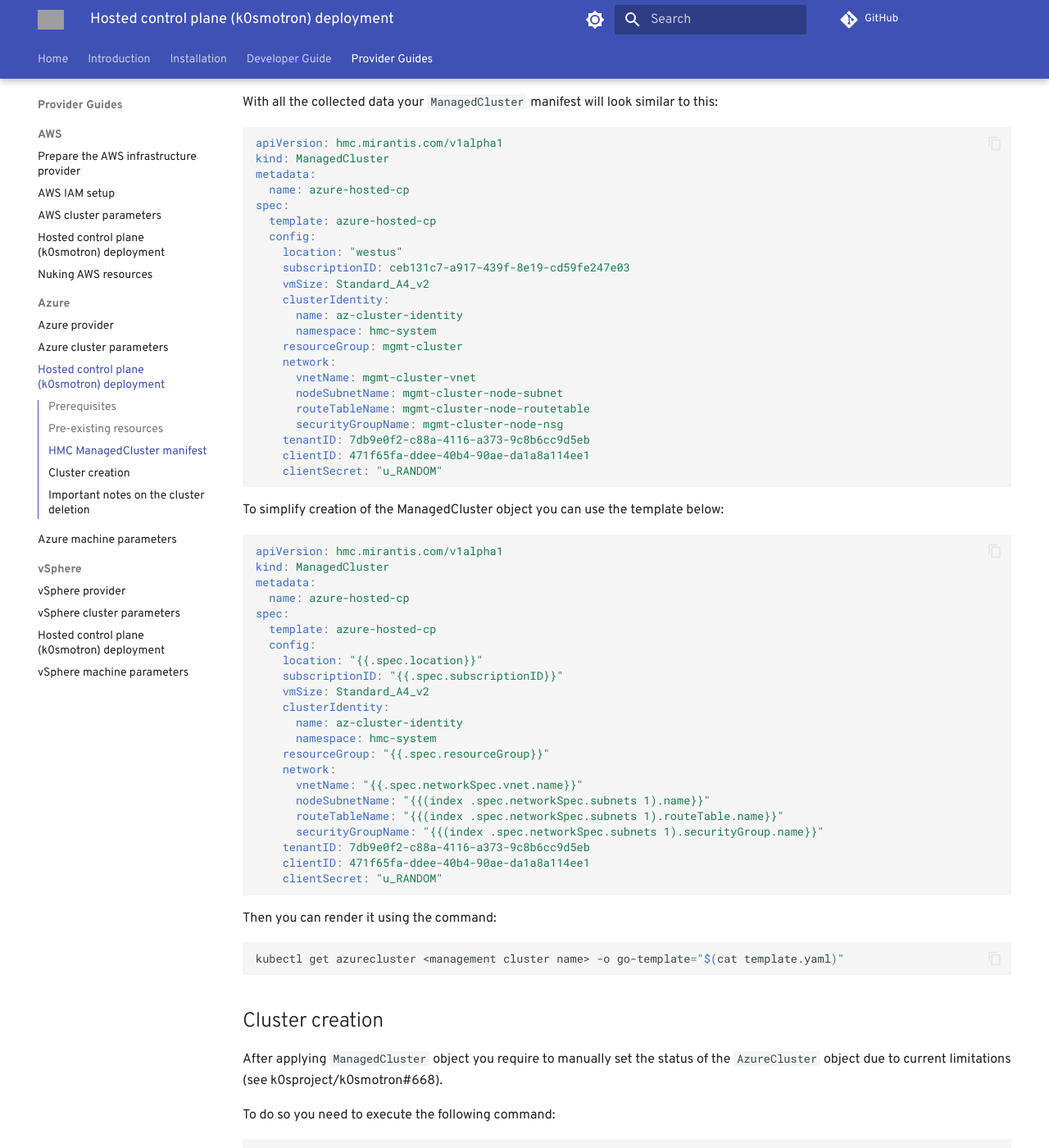
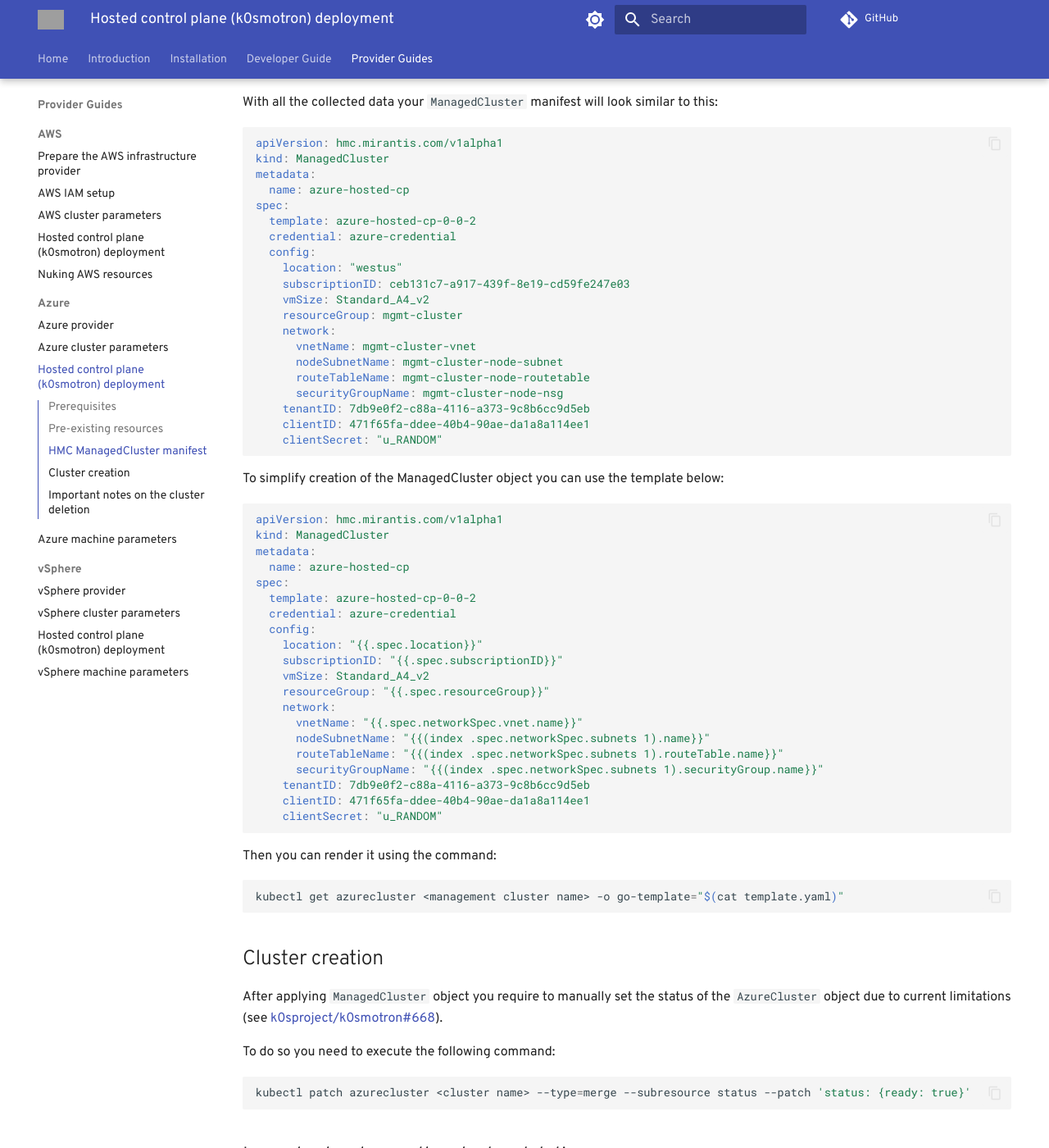
Before and after one commit to wrkode/project-2a-docs, an MkDocs documentation site: the page built from docs/azure/hosted-control-plane.md, in a window 1280 px wide and 1400 px high, scrolled down 1291 px. Shown: the whole window at 82% size. Built offline with MkDocs 1.6.1 and Material for MkDocs 9.7.7, drawn with Linux system fonts in a browser that asks for light colours; comment, search, counter and statistics services are not loaded; grey boxes are pictures that could not be loaded.

```diff
--- a/docs/azure/hosted-control-plane.md
+++ b/docs/azure/hosted-control-plane.md
@@ -73,14 +73,12 @@ kind: ManagedCluster
 metadata:
   name: azure-hosted-cp
 spec:
-  template: azure-hosted-cp
+  template: azure-hosted-cp-0-0-2
+  credential: azure-credential
   config:
     location: "westus"
     subscriptionID: ceb131c7-a917-439f-8e19-cd59fe247e03
     vmSize: Standard_A4_v2
-    clusterIdentity:
-      name: az-cluster-identity
-      namespace: hmc-system
     resourceGroup: mgmt-cluster
     network:
       vnetName: mgmt-cluster-vnet
@@ -100,14 +98,12 @@ kind: ManagedCluster
 metadata:
   name: azure-hosted-cp
 spec:
-  template: azure-hosted-cp
+  template: azure-hosted-cp-0-0-2
+  credential: azure-credential
   config:
     location: "{{.spec.location}}"
     subscriptionID: "{{.spec.subscriptionID}}"
     vmSize: Standard_A4_v2
-    clusterIdentity:
-      name: az-cluster-identity
-      namespace: hmc-system
     resourceGroup: "{{.spec.resourceGroup}}"
     network:
       vnetName: "{{.spec.networkSpec.vnet.name}}"
@@ -127,8 +123,9 @@ kubectl get azurecluster <management cluster name> -o go-template="$(cat templat
 
 ## Cluster creation
 
-After applying `ManagedCluster` object you require to manually set the status of the
-`AzureCluster` object due to current limitations (see k0sproject/k0smotron#668).
+After applying `ManagedCluster` object you require to manually set the status of
+the `AzureCluster` object due to current limitations (see
+[k0sproject/k0smotron#668](https://github.com/k0sproject/k0smotron/issues/668)).
 
 To do so you need to execute the following command:
 
```
Also changed, not shown: docs/aws/cluster-parameters.md (+1 -1 lines), docs/install/quick-start.md (+2 -2 lines), docs/vsphere/cluster-parameters.md (+1 -1 lines), docs/vsphere/hosted-control-plane.md (+2 -1 lines).
